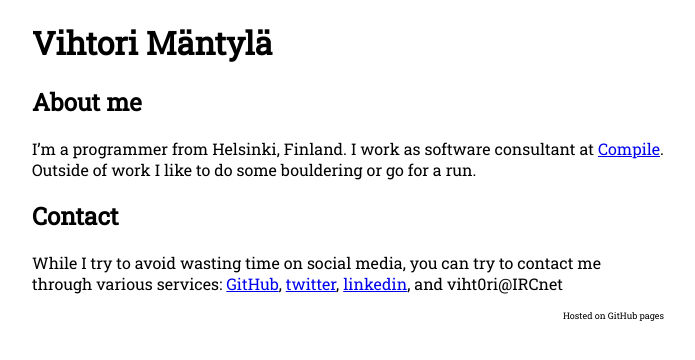
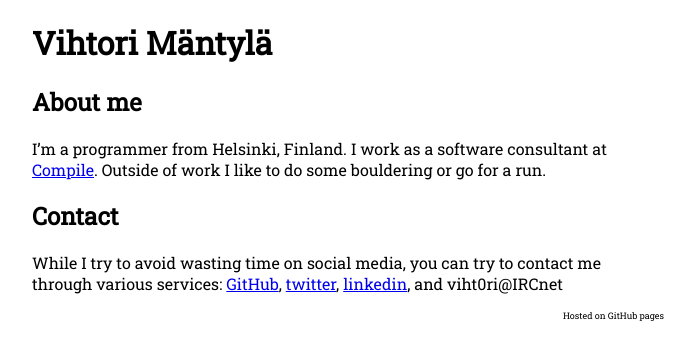
Before and after one commit to viht0ri/viht0ri.github.io, a Jekyll site: the page built from index.md, in a window 1280 px wide. Shown: the top 360 px of the page, without its empty margins (292-987 px from the left). Built offline with Jekyll 4.4.1, drawn with Linux system fonts in a browser that asks for light colours; our own code applies the rules of GitHub Pages for plain Markdown files.

Commit message:
english syntax

```diff
--- a/index.md
+++ b/index.md
@@ -2,7 +2,7 @@
 title: "Vihtori Mäntylä"
 ---
 ## About me
-I'm a programmer from Helsinki, Finland. I work as software consultant at [Compile](https://compile.fi). Outside of work I like to do some bouldering or go for a run.
+I'm a programmer from Helsinki, Finland. I work as a software consultant at [Compile](https://compile.fi). Outside of work I like to do some bouldering or go for a run.
 
 ## Contact
 While I try to avoid wasting time on social media, you can try to contact me through various services: [GitHub](https://github.com/viht0ri), [twitter](https://twitter.com/viht0ri), [linkedin](https://www.linkedin.com/in/vihtori-m%C3%A4ntyl%C3%A4-0159063/), and viht0ri@IRCnet
```
